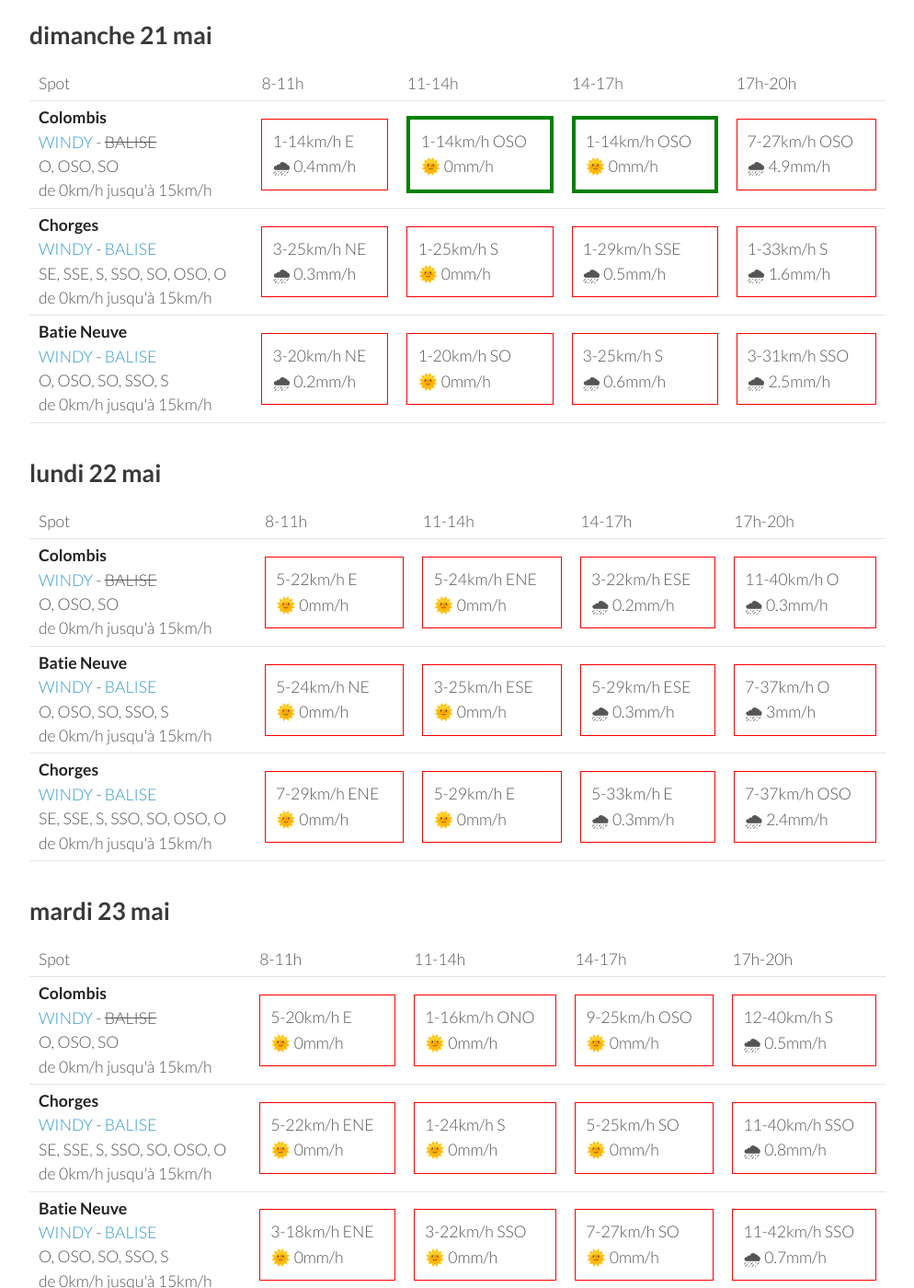
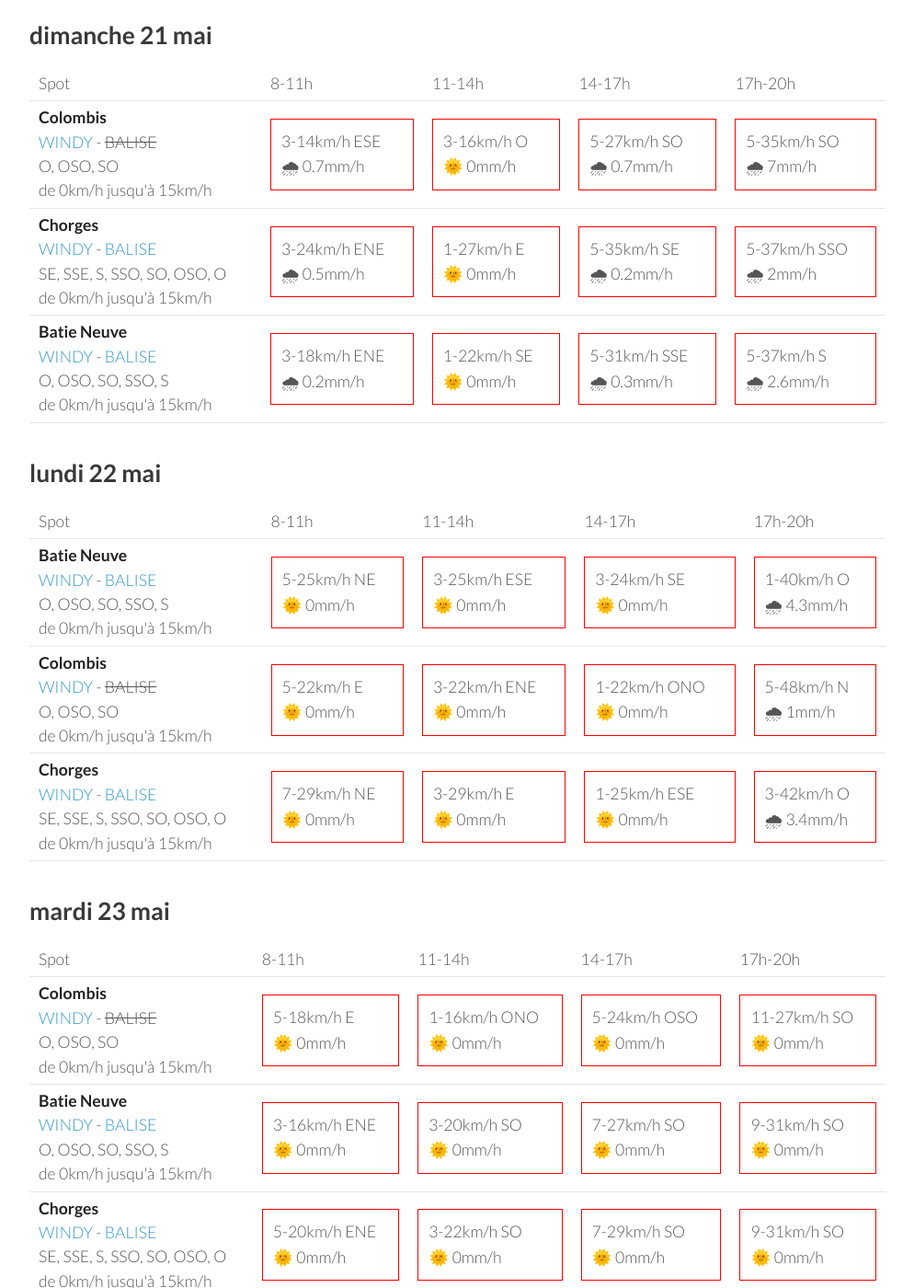
Before and after one commit to parapente-dans-le-nord/parapente-dans-le-nord.github.io, a Jekyll site: the page built from serre_poncon.markdown, in a window 1280 px wide and 1400 px high, scrolled down 1209 px. Shown: the whole window at 92% size, without its empty margins (26-1020 px from the left). Built offline with Jekyll 4.4.1, drawn with Linux system fonts in a browser that asks for light colours; some of the changed text lies outside the part shown.

Commit message:
update index.markdown

```diff
--- a/serre_poncon.markdown
+++ b/serre_poncon.markdown
@@ -116,30 +116,30 @@ page mise à jour le vendredi 19 mai 06:31
 <tr>
         <td><strong>Colombis</strong><br><a href="https://windy.com/44.494/6.216?44.559,6.262,10">WINDY</a> - <span class="no-balise"> BALISE </span><br> <span class="vent-favorable">O, OSO, SO</span><br><span class="force-vent">de 0km/h jusqu'à 15km/h</span> </td>
 
-            <td><div class="not-flyable"><p>1-14km/h E</p><p>🌧 0.4mm/h</p></div></td>
-            <td><div class="flyable"><p>1-14km/h OSO</p><p>🌞 0mm/h</p></div></td>
-            <td><div class="flyable"><p>1-14km/h OSO</p><p>🌞 0mm/h</p></div></td>
-            <td><div class="not-flyable"><p>7-27km/h OSO</p><p>🌧 4.9mm/h</p></div></td>
+            <td><div class="not-flyable"><p>3-14km/h ESE</p><p>🌧 0.7mm/h</p></div></td>
+            <td><div class="not-flyable"><p>3-16km/h O</p><p>🌞 0mm/h</p></div></td>
+            <td><div class="not-flyable"><p>5-27km/h SO</p><p>🌧 0.7mm/h</p></div></td>
+            <td><div class="not-flyable"><p>5-35km/h SO</p><p>🌧 7mm/h</p></div></td>
 
 
     </tr>
 <tr>
         <td><strong>Chorges</strong><br><a href="https://windy.com/44.578/6.280?44.559,6.262,10">WINDY</a> - <span class=""><a href="https://www.openwindmap.org/PP554">BALISE</a> </span><br> <span class="vent-favorable">SE, SSE, S, SSO, SO, OSO, O</span><br><span class="force-vent">de 0km/h jusqu'à 15km/h</span> </td>
 
-            <td><div class="not-flyable"><p>3-25km/h NE</p><p>🌧 0.3mm/h</p></div></td>
-            <td><div class="not-flyable"><p>1-25km/h S</p><p>🌞 0mm/h</p></div></td>
-            <td><div class="not-flyable"><p>1-29km/h SSE</p><p>🌧 0.5mm/h</p></div></td>
-            <td><div class="not-flyable"><p>1-33km/h S</p><p>🌧 1.6mm/h</p></div></td>
+            <td><div class="not-flyable"><p>3-24km/h ENE</p><p>🌧 0.5mm/h</p></div></td>
+            <td><div class="not-flyable"><p>1-27km/h E</p><p>🌞 0mm/h</p></div></td>
+            <td><div class="not-flyable"><p>5-35km/h SE</p><p>🌧 0.2mm/h</p></div></td>
+            <td><div class="not-flyable"><p>5-37km/h SSO</p><p>🌧 2mm/h</p></div></td>
 
 
     </tr>
 <tr>
         <td><strong>Batie Neuve</strong><br><a href="https://windy.com/44.584/6.236?44.559,6.262,10,m:eTtagly">WINDY</a> - <span class=""><a href="https://www.openwindmap.org/PP554">BALISE</a> </span><br> <span class="vent-favorable">O, OSO, SO, SSO, S</span><br><span class="force-vent">de 0km/h jusqu'à 15km/h</span> </td>
 
-            <td><div class="not-flyable"><p>3-20km/h NE</p><p>🌧 0.2mm/h</p></div></td>
-            <td><div class="not-flyable"><p>1-20km/h SO</p><p>🌞 0mm/h</p></div></td>
-            <td><div class="not-flyable"><p>3-25km/h S</p><p>🌧 0.6mm/h</p></div></td>
-            <td><div class="not-flyable"><p>3-31km/h SSO</p><p>🌧 2.5mm/h</p></div></td>
+            <td><div class="not-flyable"><p>3-18km/h ENE</p><p>🌧 0.2mm/h</p></div></td>
+            <td><div class="not-flyable"><p>1-22km/h SE</p><p>🌞 0mm/h</p></div></td>
+            <td><div class="not-flyable"><p>5-31km/h SSE</p><p>🌧 0.3mm/h</p></div></td>
+            <td><div class="not-flyable"><p>5-37km/h S</p><p>🌧 2.6mm/h</p></div></td>
 
 
     </tr>
@@ -160,32 +160,32 @@ page mise à jour le vendredi 19 mai 06:31
       <td>17h-20h</td>
     </tr>
 <tr>
-        <td><strong>Colombis</strong><br><a href="https://windy.com/44.494/6.216?44.559,6.262,10">WINDY</a> - <span class="no-balise"> BALISE </span><br> <span class="vent-favorable">O, OSO, SO</span><br><span class="force-vent">de 0km/h jusqu'à 15km/h</span> </td>
+        <td><strong>Batie Neuve</strong><br><a href="https://windy.com/44.584/6.236?44.559,6.262,10,m:eTtagly">WINDY</a> - <span class=""><a href="https://www.openwindmap.org/PP554">BALISE</a> </span><br> <span class="vent-favorable">O, OSO, SO, SSO, S</span><br><span class="force-vent">de 0km/h jusqu'à 15km/h</span> </td>
 
-            <td><div class="not-flyable"><p>5-22km/h E</p><p>🌞 0mm/h</p></div></td>
-            <td><div class="not-flyable"><p>5-24km/h ENE</p><p>🌞 0mm/h</p></div></td>
-            <td><div class="not-flyable"><p>3-22km/h ESE</p><p>🌧 0.2mm/h</p></div></td>
-            <td><div class="not-flyable"><p>11-40km/h O</p><p>🌧 0.3mm/h</p></div></td>
+            <td><div class="not-flyable"><p>5-25km/h NE</p><p>🌞 0mm/h</p></div></td>
+            <td><div class="not-flyable"><p>3-25km/h ESE</p><p>🌞 0mm/h</p></div></td>
+            <td><div class="not-flyable"><p>3-24km/h SE</p><p>🌞 0mm/h</p></div></td>
+            <td><div class="not-flyable"><p>1-40km/h O</p><p>🌧 4.3mm/h</p></div></td>
 
 
     </tr>
 <tr>
-        <td><strong>Batie Neuve</strong><br><a href="https://windy.com/44.584/6.236?44.559,6.262,10,m:eTtagly">WINDY</a> - <span class=""><a href="https://www.openwindmap.org/PP554">BALISE</a> </span><br> <span class="vent-favorable">O, OSO, SO, SSO, S</span><br><span class="force-vent">de 0km/h jusqu'à 15km/h</span> </td>
+        <td><strong>Colombis</strong><br><a href="https://windy.com/44.494/6.216?44.559,6.262,10">WINDY</a> - <span class="no-balise"> BALISE </span><br> <span class="vent-favorable">O, OSO, SO</span><br><span class="force-vent">de 0km/h jusqu'à 15km/h</span> </td>
 
-            <td><div class="not-flyable"><p>5-24km/h NE</p><p>🌞 0mm/h</p></div></td>
-            <td><div class="not-flyable"><p>3-25km/h ESE</p><p>🌞 0mm/h</p></div></td>
-            <td><div class="not-flyable"><p>5-29km/h ESE</p><p>🌧 0.3mm/h</p></div></td>
-            <td><div class="not-flyable"><p>7-37km/h O</p><p>🌧 3mm/h</p></div></td>
+            <td><div class="not-flyable"><p>5-22km/h E</p><p>🌞 0mm/h</p></div></td>
+            <td><div class="not-flyable"><p>3-22km/h ENE</p><p>🌞 0mm/h</p></div></td>
+            <td><div class="not-flyable"><p>1-22km/h ONO</p><p>🌞 0mm/h</p></div></td>
+            <td><div class="not-flyable"><p>5-48km/h N</p><p>🌧 1mm/h</p></div></td>
 
 
     </tr>
 <tr>
         <td><strong>Chorges</strong><br><a href="https://windy.com/44.578/6.280?44.559,6.262,10">WINDY</a> - <span class=""><a href="https://www.openwindmap.org/PP554">BALISE</a> </span><br> <span class="vent-favorable">SE, SSE, S, SSO, SO, OSO, O</span><br><span class="force-vent">de 0km/h jusqu'à 15km/h</span> </td>
 
-            <td><div class="not-flyable"><p>7-29km/h ENE</p><p>🌞 0mm/h</p></div></td>
-            <td><div class="not-flyable"><p>5-29km/h E</p><p>🌞 0mm/h</p></div></td>
-            <td><div class="not-flyable"><p>5-33km/h E</p><p>🌧 0.3mm/h</p></div></td>
-            <td><div class="not-flyable"><p>7-37km/h OSO</p><p>🌧 2.4mm/h</p></div></td>
+            <td><div class="not-flyable"><p>7-29km/h NE</p><p>🌞 0mm/h</p></div></td>
+            <td><div class="not-flyable"><p>3-29km/h E</p><p>🌞 0mm/h</p></div></td>
+            <td><div class="not-flyable"><p>1-25km/h ESE</p><p>🌞 0mm/h</p></div></td>
+            <td><div class="not-flyable"><p>3-42km/h O</p><p>🌧 3.4mm/h</p></div></td>
 
 
     </tr>
@@ -208,30 +208,30 @@ page mise à jour le vendredi 19 mai 06:31
 <tr>
         <td><strong>Colombis</strong><br><a href="https://windy.com/44.494/6.216?44.559,6.262,10">WINDY</a> - <span class="no-balise"> BALISE </span><br> <span class="vent-favorable">O, OSO, SO</span><br><span class="force-vent">de 0km/h jusqu'à 15km/h</span> </td>
 
-            <td><div class="not-flyable"><p>5-20km/h E</p><p>🌞 0mm/h</p></div></td>
+            <td><div class="not-flyable"><p>5-18km/h E</p><p>🌞 0mm/h</p></div></td>
             <td><div class="not-flyable"><p>1-16km/h ONO</p><p>🌞 0mm/h</p></div></td>
-            <td><div class="not-flyable"><p>9-25km/h OSO</p><p>🌞 0mm/h</p></div></td>
-            <td><div class="not-flyable"><p>12-40km/h S</p><p>🌧 0.5mm/h</p></div></td>
+            <td><div class="not-flyable"><p>5-24km/h OSO</p><p>🌞 0mm/h</p></div></td>
+            <td><div class="not-flyable"><p>11-27km/h SO</p><p>🌞 0mm/h</p></div></td>
+
+
+    </tr>
+<tr>
+        <td><strong>Batie Neuve</strong><br><a href="https://windy.com/44.584/6.236?44.559,6.262,10,m:eTtagly">WINDY</a> - <span class=""><a href="https://www.openwindmap.org/PP554">BALISE</a> </span><br> <span class="vent-favorable">O, OSO, SO, SSO, S</span><br><span class="force-vent">de 0km/h jusqu'à 15km/h</span> </td>
+
+            <td><div class="not-flyable"><p>3-16km/h ENE</p><p>🌞 0mm/h</p></div></td>
+            <td><div class="not-flyable"><p>3-20km/h SO</p><p>🌞 0mm/h</p></div></td>
+            <td><div class="not-flyable"><p>7-27km/h SO</p><p>🌞 0mm/h</p></div></td>
+            <td><div class="not-flyable"><p>9-31km/h SO</p><p>🌞 0mm/h</p></div></td>
 
 
     </tr>
 <tr>
         <td><strong>Chorges</strong><br><a href="https://windy.com/44.578/6.280?44.559,6.262,10">WINDY</a> - <span class=""><a href="https://www.openwindmap.org/PP554">BALISE</a> </span><br> <span class="vent-favorable">SE, SSE, S, SSO, SO, OSO, O</span><br><span class="force-vent">de 0km/h jusqu'à 15km/h</span> </td>
 
-            <td><div class="not-flyable"><p>5-22km/h ENE</p><p>🌞 0mm/h</p></div></td>
-            <td><div class="not-flyable"><p>1-24km/h S</p><p>🌞 0mm/h</p></div></td>
-            <td><div class="not-flyable"><p>5-25km/h SO</p><p>🌞 0mm/h</p></div></td>
-            <td><div class="not-flyable"><p>11-40km/h SSO</p><p>🌧 0.8mm/h</p></div></td>
-
-
-    </tr>
-<tr>
-        <td><strong>Batie Neuve</strong><br><a href="https://windy.com/44.584/6.236?44.559,6.262,10,m:eTtagly">WINDY</a> - <span class=""><a href="https://www.openwindmap.org/PP554">BALISE</a> </span><br> <span class="vent-favorable">O, OSO, SO, SSO, S</span><br><span class="force-vent">de 0km/h jusqu'à 15km/h</span> </td>
-
-            <td><div class="not-flyable"><p>3-18km/h ENE</p><p>🌞 0mm/h</p></div></td>
-            <td><div class="not-flyable"><p>3-22km/h SSO</p><p>🌞 0mm/h</p></div></td>
-            <td><div class="not-flyable"><p>7-27km/h SO</p><p>🌞 0mm/h</p></div></td>
-            <td><div class="not-flyable"><p>11-42km/h SSO</p><p>🌧 0.7mm/h</p></div></td>
+            <td><div class="not-flyable"><p>5-20km/h ENE</p><p>🌞 0mm/h</p></div></td>
+            <td><div class="not-flyable"><p>3-22km/h SO</p><p>🌞 0mm/h</p></div></td>
+            <td><div class="not-flyable"><p>7-29km/h SO</p><p>🌞 0mm/h</p></div></td>
+            <td><div class="not-flyable"><p>9-31km/h SO</p><p>🌞 0mm/h</p></div></td>
 
 
     </tr>
@@ -239,3 +239,49 @@ page mise à jour le vendredi 19 mai 06:31
 </tbody>
 </table>
 {:/}
+## mercredi 24 mai
+
+{::nomarkdown}
+<table>
+  <tbody>
+    <tr>
+      <td>Spot</td>
+      <td>8-11h</td>
+      <td>11-14h</td>
+      <td>14-17h</td>
+      <td>17h-20h</td>
+    </tr>
+<tr>
+        <td><strong>Colombis</strong><br><a href="https://windy.com/44.494/6.216?44.559,6.262,10">WINDY</a> - <span class="no-balise"> BALISE </span><br> <span class="vent-favorable">O, OSO, SO</span><br><span class="force-vent">de 0km/h jusqu'à 15km/h</span> </td>
+
+            <td><div class="not-flyable"><p>5-16km/h ENE</p><p>🌞 0mm/h</p></div></td>
+            <td><div class="not-flyable"><p>1-16km/h ONO</p><p>🌞 0mm/h</p></div></td>
+            <td><div class="not-flyable"><p>7-27km/h ONO</p><p>🌞 0mm/h</p></div></td>
+            <td><div class="not-flyable"><p>7-40km/h OSO</p><p>🌧 0.6mm/h</p></div></td>
+
+
+    </tr>
+<tr>
+        <td><strong>Batie Neuve</strong><br><a href="https://windy.com/44.584/6.236?44.559,6.262,10,m:eTtagly">WINDY</a> - <span class=""><a href="https://www.openwindmap.org/PP554">BALISE</a> </span><br> <span class="vent-favorable">O, OSO, SO, SSO, S</span><br><span class="force-vent">de 0km/h jusqu'à 15km/h</span> </td>
+
+            <td><div class="not-flyable"><p>3-14km/h NE</p><p>🌞 0mm/h</p></div></td>
+            <td><div class="not-flyable"><p>3-20km/h SSO</p><p>🌞 0mm/h</p></div></td>
+            <td><div class="not-flyable"><p>5-29km/h OSO</p><p>🌞 0mm/h</p></div></td>
+            <td><div class="not-flyable"><p>7-44km/h SSO</p><p>🌧 3.8mm/h</p></div></td>
+
+
+    </tr>
+<tr>
+        <td><strong>Chorges</strong><br><a href="https://windy.com/44.578/6.280?44.559,6.262,10">WINDY</a> - <span class=""><a href="https://www.openwindmap.org/PP554">BALISE</a> </span><br> <span class="vent-favorable">SE, SSE, S, SSO, SO, OSO, O</span><br><span class="force-vent">de 0km/h jusqu'à 15km/h</span> </td>
+
+            <td><div class="not-flyable"><p>3-18km/h ENE</p><p>🌞 0mm/h</p></div></td>
+            <td><div class="not-flyable"><p>3-20km/h SO</p><p>🌞 0mm/h</p></div></td>
+            <td><div class="not-flyable"><p>7-31km/h OSO</p><p>🌧 0.2mm/h</p></div></td>
+            <td><div class="not-flyable"><p>5-44km/h SSO</p><p>🌧 3.2mm/h</p></div></td>
+
+
+    </tr>
+
+</tbody>
+</table>
+{:/}
```
Also changed, not shown: other parts of serre_poncon.markdown (+1 -1 lines).
